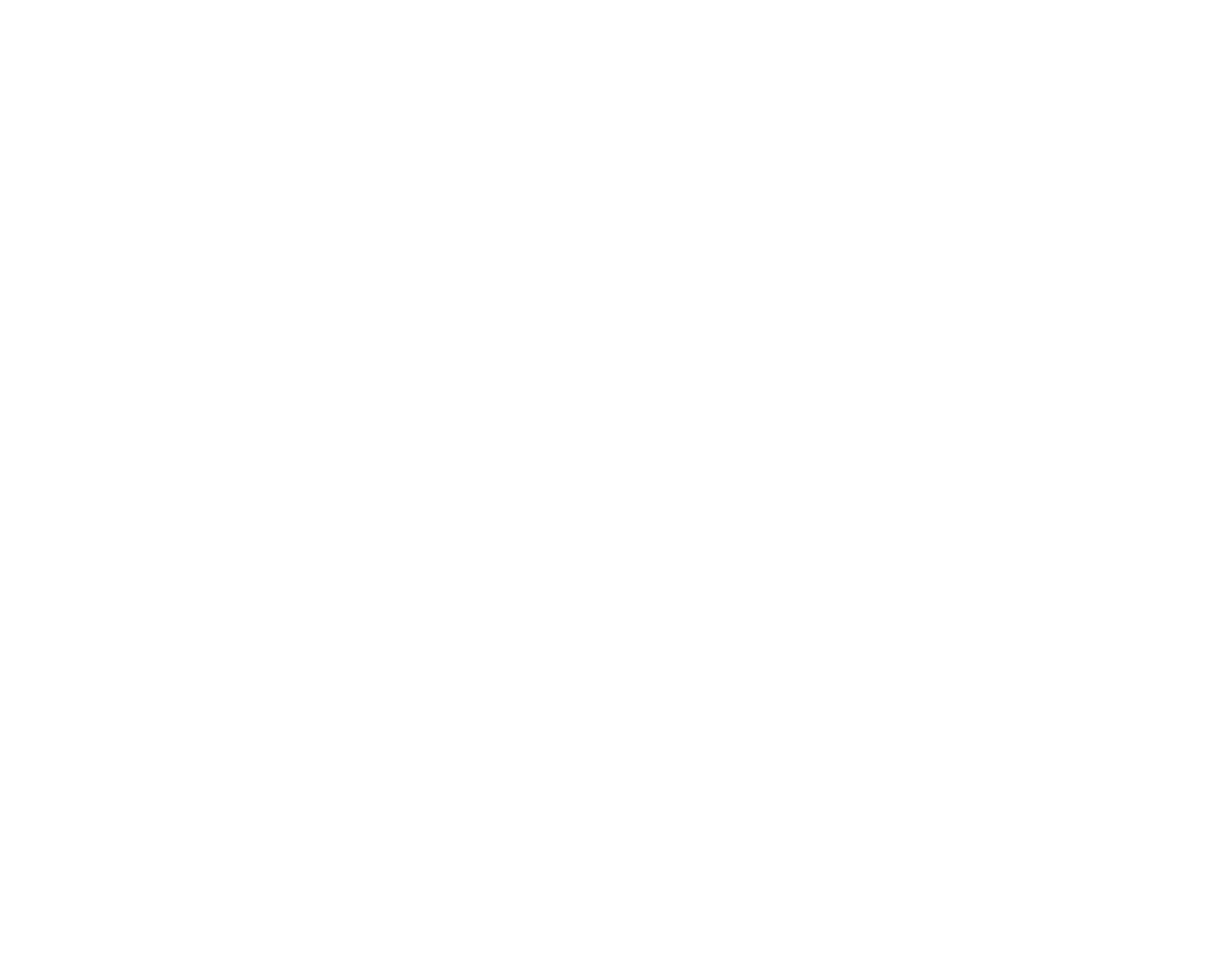
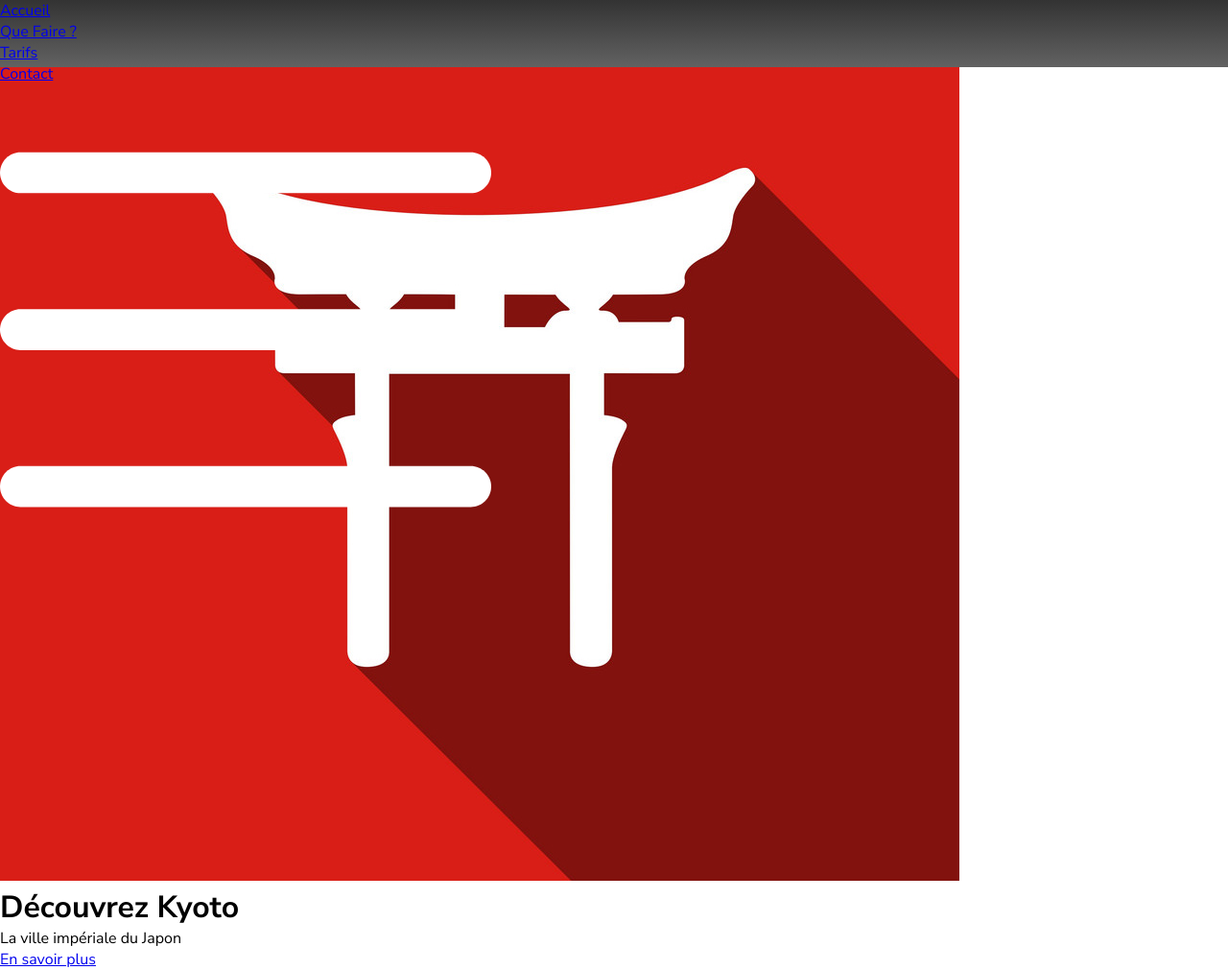
Before and after one commit to cindy5904/site-tokyo, a plain HTML site: page index.html in a window 1280 px wide. Shown: the whole page at 96% size. Before the commit the page ends 800 px from the top, so only its background shows below. Drawn offline with Linux system fonts and the light colour scheme; a web font is replaced by a local one.

Commit message:
nav et accueil

```diff
--- a/index.html
+++ b/index.html
@@ -0,0 +1,39 @@
+<!DOCTYPE html>
+<html lang="en">
+<head>
+    <meta charset="UTF-8">
+    <meta http-equiv="X-UA-Compatible" content="IE=edge">
+    <meta name="viewport" content="width=device-width, initial-scale=1.0">
+    <link rel="stylesheet" href="style.css">
+    <link href="https://fonts.googleapis.com/css2?family=Merienda+One&family=Nunito+Sans:wght@200;300;400;600;700&display=swap" rel="stylesheet">
+    <title>Site Tokyo</title>
+</head>
+<body>
+     <nav>
+        <ul class="liste-nav">
+            <li class="item-nav">
+                <a href="#home">Accueil</a>
+            </li>
+            <li class="item-nav">
+                <a href="#asym">Que Faire ?</a>
+            </li>
+            <li class="item-nav">
+                <a href="#tarifs">Tarifs</a>
+            </li>
+            <li class="item-nav">
+                <a href="#contact">Contact</a>
+            </li>
+        </ul>
+        <img src="ressources/menu.svg" alt="logo menu" class="logo-menu">
+    </nav>
+
+     <!-- Accueil -->
+
+    <div class="accueil" id="home">
+        <img src="ressources/logo-porte-japon.jpg" alt="logo porte japon" class="logo-kyoto">
+        <h1>Découvrez Kyoto</h1>
+        <p class="sous-titre">La ville impériale du Japon</p>
+        <a href="#asym" class="btn-accueil">En savoir plus</a>
+    </div>
+</body>
+</html>
--- /dev/null
+++ b/sass/base.scss
@@ -0,0 +1,8 @@
+*, ::before, ::after {
+    box-sizing: border-box;
+    margin: 0;
+    padding: 0;
+}
+body {
+    font-family: $font-nunito;
+}
--- /dev/null
+++ b/sass/nav.scss
@@ -0,0 +1,7 @@
+nav {
+    position: fixed;
+    height: 70px;
+    width: 100%;
+    background: linear-gradient(to bottom, $color1, $color2);
+    z-index: 10;
+}
--- a/sass/style.scss
+++ b/sass/style.scss
@@ -0,0 +1,3 @@
+@import 'variable';
+@import 'nav';
+@import 'base';
--- /dev/null
+++ b/sass/variable.scss
@@ -0,0 +1,4 @@
+$font-nunito :  'Nunito Sans', sans-serif;
+$font-merienda :  'Merienda One', cursive;
+$color1 : #333;
+$color2 : #626262;
```
Also changed, not shown: style.css, 1 other file.
